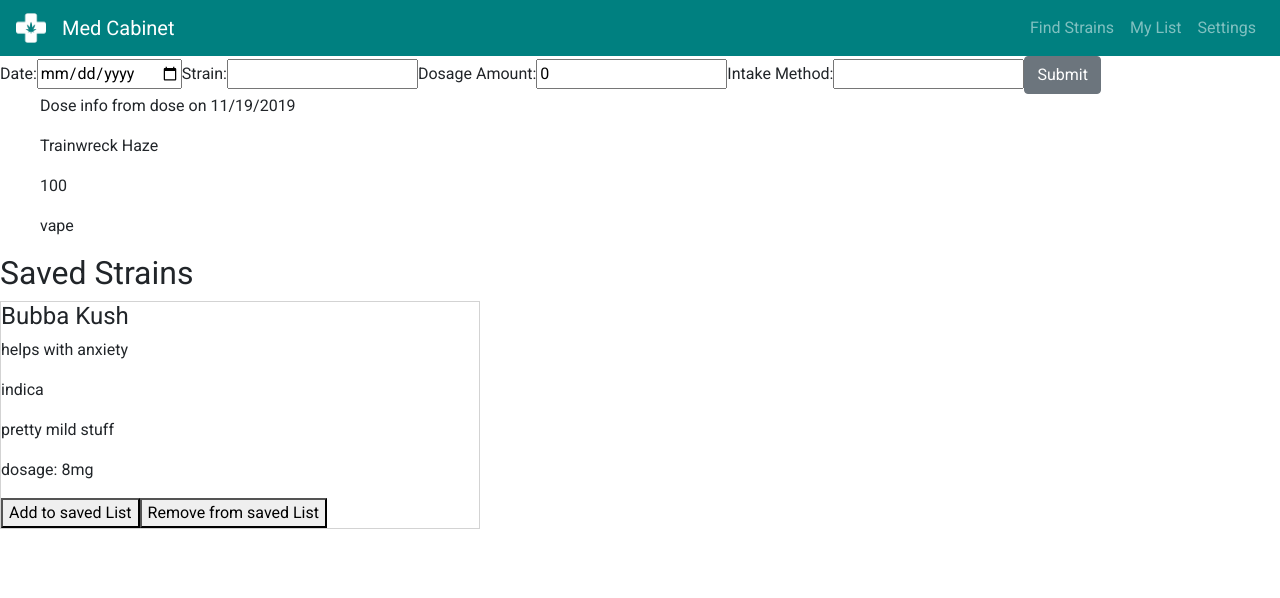
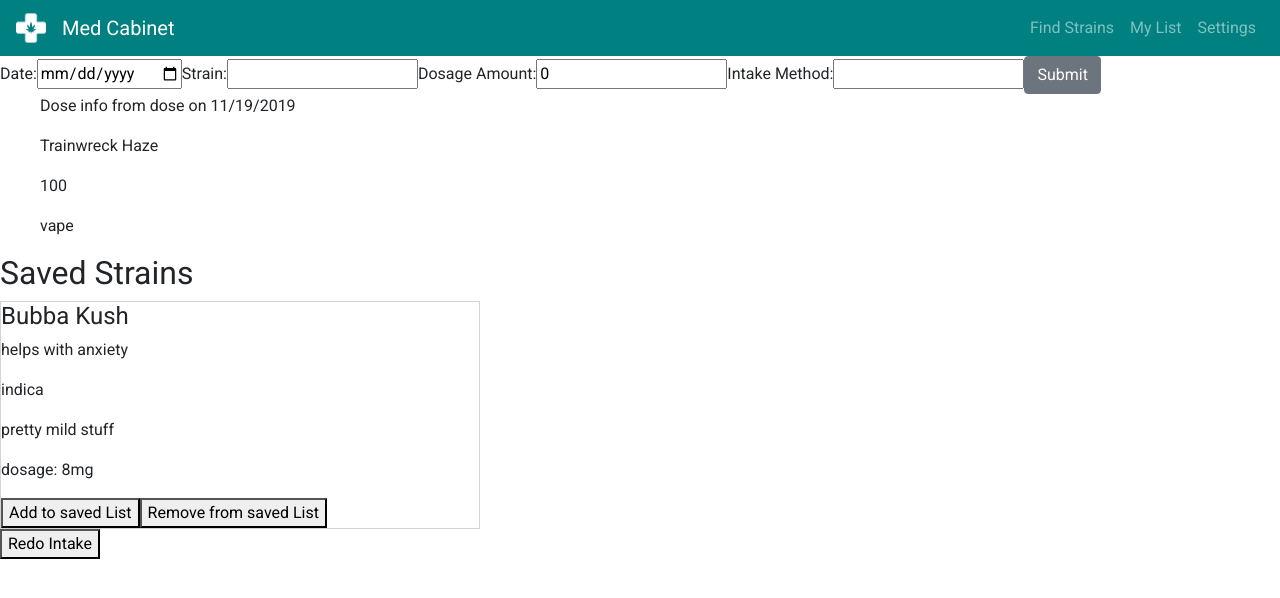
Before and after one commit to build-week-med-cabinet-2/frontend, a React (Create React App) app: page /dashboard in a window 1280 px wide. Shown: the top 598 px of the page. Built offline with nearby package versions, Linux system fonts and the light colour scheme; sample sign-in values are in the browser's storage.

Commit message:
added Retake intake button

```diff
--- a/src/components/dashboard/Display.js
+++ b/src/components/dashboard/Display.js
@@ -2,12 +2,21 @@ import React from "react";
 import QuickDosageEntry from "../dosageLog/QuickDosageEntry";
 import SavedStrainsList from "../strainRecommender/SavedStrainsList";
 import Log from "../dosageLog/Log";
-export default function Display() {
+
+const Display = props => {
+  const routeChange = e => {
+    e.preventDefault();
+    let path = "/intake/ailments";
+    props.history.push(path);
+  };
   return (
     <div>
       <QuickDosageEntry />
       <Log />
       <SavedStrainsList />
+      <button onClick={routeChange}>Redo Intake</button>
     </div>
   );
-}
+};
+
+export default Display;
```
